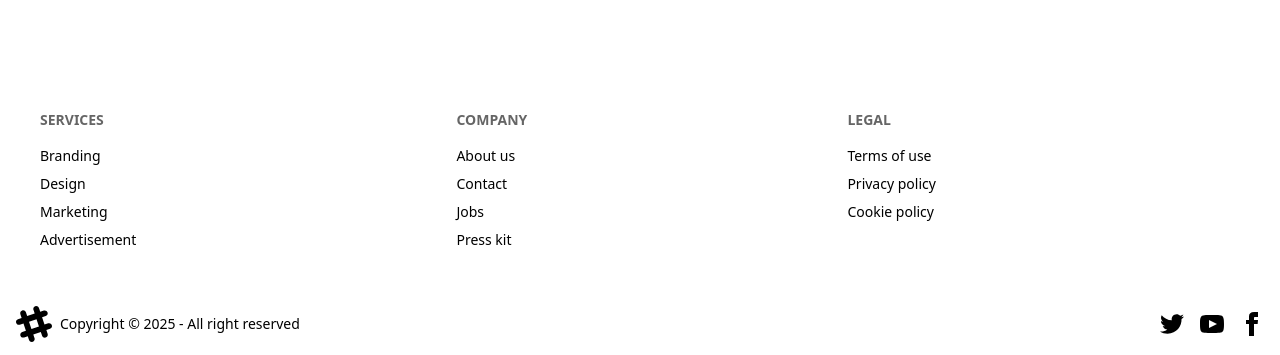
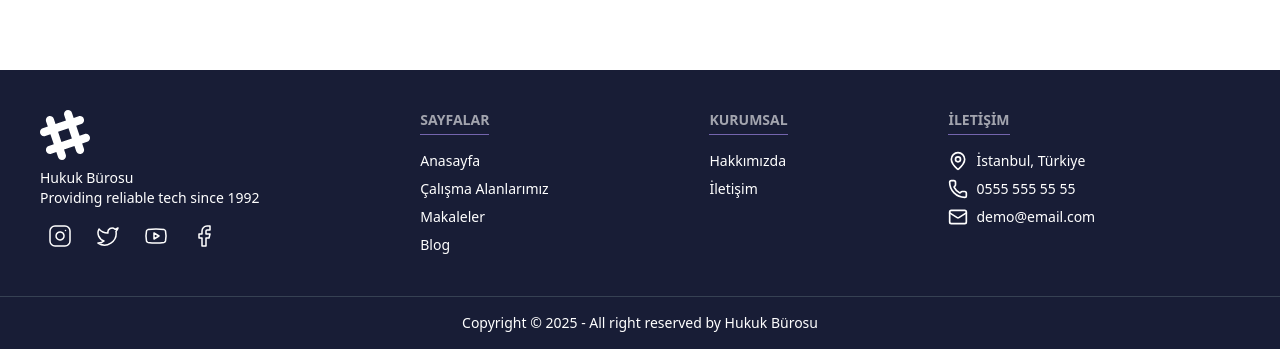
Before and after one commit to karacabugra27/avukat-website, a React (Vite) app in the folder frontend/: page / in a window 1280 px wide. Shown: the part 648-1003 px from the top of the page. Built offline with nearby package versions, Linux system fonts and the light colour scheme.

Commit message:
footer update

```diff
--- a/frontend/package.json
+++ b/frontend/package.json
@@ -11,6 +11,7 @@
   },
   "dependencies": {
     "@tailwindcss/vite": "^4.1.14",
+    "lucide-react": "^0.546.0",
     "react": "^19.1.1",
     "react-dom": "^19.1.1",
     "react-router-dom": "^7.9.4",
--- a/frontend/src/components/Footer.tsx
+++ b/frontend/src/components/Footer.tsx
@@ -1,33 +1,15 @@
+import { Link } from "react-router-dom";
+import { linkSecondary } from "../styles";
+import { MapPin, Phone, Mail, Instagram, Twitter, Youtube, Facebook } from "lucide-react";
+
 export default function Footer() {
   return (
     <>
-      <footer className="footer sm:footer-horizontal bg-neutral text-neutral-content p-10">
-        <nav>
-          <h6 className="footer-title">Services</h6>
-          <a className="link link-hover">Branding</a>
-          <a className="link link-hover">Design</a>
-          <a className="link link-hover">Marketing</a>
-          <a className="link link-hover">Advertisement</a>
-        </nav>
-        <nav>
-          <h6 className="footer-title">Company</h6>
-          <a className="link link-hover">About us</a>
-          <a className="link link-hover">Contact</a>
-          <a className="link link-hover">Jobs</a>
-          <a className="link link-hover">Press kit</a>
-        </nav>
-        <nav>
-          <h6 className="footer-title">Legal</h6>
-          <a className="link link-hover">Terms of use</a>
-          <a className="link link-hover">Privacy policy</a>
-          <a className="link link-hover">Cookie policy</a>
-        </nav>
-      </footer>
-      <footer className="footer sm:footer-horizontal bg-neutral text-neutral-content items-center p-4">
-        <aside className="grid-flow-col items-center">
+      <footer className="footer sm:footer-horizontal bg-[#181d36] text-white p-10">
+        <aside>
           <svg
-            width="36"
-            height="36"
+            width="50"
+            height="50"
             viewBox="0 0 24 24"
             xmlns="http://www.w3.org/2000/svg"
             fillRule="evenodd"
@@ -36,43 +18,41 @@ export default function Footer() {
             <path
               d="M22.672 15.226l-2.432.811.841 2.515c.33 1.019-.209 2.127-1.23 2.456-1.15.325-2.148-.321-2.463-1.226l-.84-2.518-5.013 1.677.84 2.517c.391 1.203-.434 2.542-1.831 2.542-.88 0-1.601-.564-1.86-1.314l-.842-2.516-2.431.809c-1.135.328-2.145-.317-2.463-1.229-.329-1.018.211-2.127 1.231-2.456l2.432-.809-1.621-4.823-2.432.808c-1.355.384-2.558-.59-2.558-1.839 0-.817.509-1.582 1.327-1.846l2.433-.809-.842-2.515c-.33-1.02.211-2.129 1.232-2.458 1.02-.329 2.13.209 2.461 1.229l.842 2.515 5.011-1.677-.839-2.517c-.403-1.238.484-2.553 1.843-2.553.819 0 1.585.509 1.85 1.326l.841 2.517 2.431-.81c1.02-.33 2.131.211 2.461 1.229.332 1.018-.21 2.126-1.23 2.456l-2.433.809 1.622 4.823 2.433-.809c1.242-.401 2.557.484 2.557 1.838 0 .819-.51 1.583-1.328 1.847m-8.992-6.428l-5.01 1.675 1.619 4.828 5.011-1.674-1.62-4.829z"></path>
           </svg>
-          <p>Copyright © {new Date().getFullYear()} - All right reserved</p>
+          <p>
+            Hukuk Bürosu
+            <br />
+            Providing reliable tech since 1992
+          </p>
+          <div className="flex justify-start gap-2">
+            <div className="p-2 text-white rounded-full hover:bg-[var(--color-secondary)] hover:text-black hover:cursor-pointer transition-all duration-200"><Instagram strokeWidth={1.50} /></div>
+            <div className="p-2 text-white rounded-full hover:bg-[var(--color-secondary)] hover:text-black hover:cursor-pointer transition-all duration-200"><Twitter strokeWidth={1.50} /></div>
+            <div className="p-2 text-white rounded-full hover:bg-[var(--color-secondary)] hover:text-black hover:cursor-pointer transition-all duration-200"><Youtube strokeWidth={1.50} /></div>
+            <div className="p-2 text-white rounded-full hover:bg-[var(--color-secondary)] hover:text-black hover:cursor-pointer transition-all duration-200"><Facebook strokeWidth={1.50} /></div>
+          </div>
         </aside>
-        <nav className="grid-flow-col gap-4 md:place-self-center md:justify-self-end">
-          <a>
-            <svg
-              xmlns="http://www.w3.org/2000/svg"
-              width="24"
-              height="24"
-              viewBox="0 0 24 24"
-              className="fill-current">
-              <path
-                d="M24 4.557c-.883.392-1.832.656-2.828.775 1.017-.609 1.798-1.574 2.165-2.724-.951.564-2.005.974-3.127 1.195-.897-.957-2.178-1.555-3.594-1.555-3.179 0-5.515 2.966-4.797 6.045-4.091-.205-7.719-2.165-10.148-5.144-1.29 2.213-.669 5.108 1.523 6.574-.806-.026-1.566-.247-2.229-.616-.054 2.281 1.581 4.415 3.949 4.89-.693.188-1.452.232-2.224.084.626 1.956 2.444 3.379 4.6 3.419-2.07 1.623-4.678 2.348-7.29 2.04 2.179 1.397 4.768 2.212 7.548 2.212 9.142 0 14.307-7.721 13.995-14.646.962-.695 1.797-1.562 2.457-2.549z"></path>
-            </svg>
-          </a>
-          <a>
-            <svg
-              xmlns="http://www.w3.org/2000/svg"
-              width="24"
-              height="24"
-              viewBox="0 0 24 24"
-              className="fill-current">
-              <path
-                d="M19.615 3.184c-3.604-.246-11.631-.245-15.23 0-3.897.266-4.356 2.62-4.385 8.816.029 6.185.484 8.549 4.385 8.816 3.6.245 11.626.246 15.23 0 3.897-.266 4.356-2.62 4.385-8.816-.029-6.185-.484-8.549-4.385-8.816zm-10.615 12.816v-8l8 3.993-8 4.007z"></path>
-            </svg>
-          </a>
-          <a>
-            <svg
-              xmlns="http://www.w3.org/2000/svg"
-              width="24"
-              height="24"
-              viewBox="0 0 24 24"
-              className="fill-current">
-              <path
-                d="M9 8h-3v4h3v12h5v-12h3.642l.358-4h-4v-1.667c0-.955.192-1.333 1.115-1.333h2.885v-5h-3.808c-3.596 0-5.192 1.583-5.192 4.615v3.385z"></path>
-            </svg>
-          </a>
+        <nav>
+          <h6 className="footer-title border-b-1 border-b-[var(--color-primary)] pb-1">SAYFALAR</h6>
+          <Link to={'/'} className={linkSecondary}>Anasayfa</Link>
+          <Link to={'/'} className={linkSecondary}>Çalışma Alanlarımız</Link>
+          <Link to={'/'} className={linkSecondary}>Makaleler</Link>
+          <Link to={'/'} className={linkSecondary}>Blog</Link>
         </nav>
+        <nav>
+          <h6 className="footer-title border-b-1 border-b-[var(--color-primary)] pb-1">KURUMSAL</h6>
+          <Link to={'/'} className={linkSecondary}>Hakkımızda</Link>
+          <Link to={'/'} className={linkSecondary}>İletişim</Link>
+        </nav>
+        <nav>
+          <h6 className="footer-title border-b-1 border-b-[var(--color-primary)] pb-1">İLETİŞİM</h6>
+          <div className="flex items-center"><MapPin size={20} className="inline-block mr-2" />İstanbul, Türkiye</div>
+          <div className="flex items-center"><Phone size={20} className="inline-block mr-2" />0555 555 55 55</div>
+          <div className="flex items-center"><Mail size={20} className="inline-block mr-2" />demo@email.com</div>
+        </nav>
+      </footer>
+      <footer className="footer sm:footer-horizontal footer-center bg-[#181d36] text-white p-4 border-t border-t-gray-700">
+        <aside>
+          <p>Copyright © {new Date().getFullYear()} - All right reserved by Hukuk Bürosu</p>
+        </aside>
       </footer>
     </>
   );
--- a/frontend/src/theme.css
+++ b/frontend/src/theme.css
@@ -1,5 +1,5 @@
 :root {
-  --color-primary: #643ad9;
+  --color-primary: #b195ff;
   --color-secondary: #6cff69;
   --color-base-10: #d9d9d9;
   --color-base-20: #b5b5b5;
```
Also changed, not shown: 1 other file (tests, documents, lock files or other folders).
